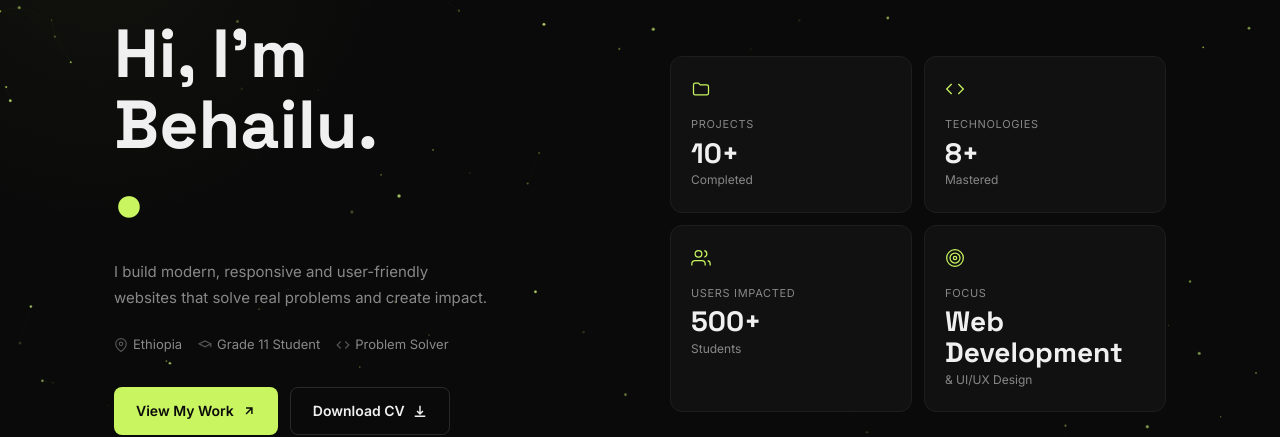
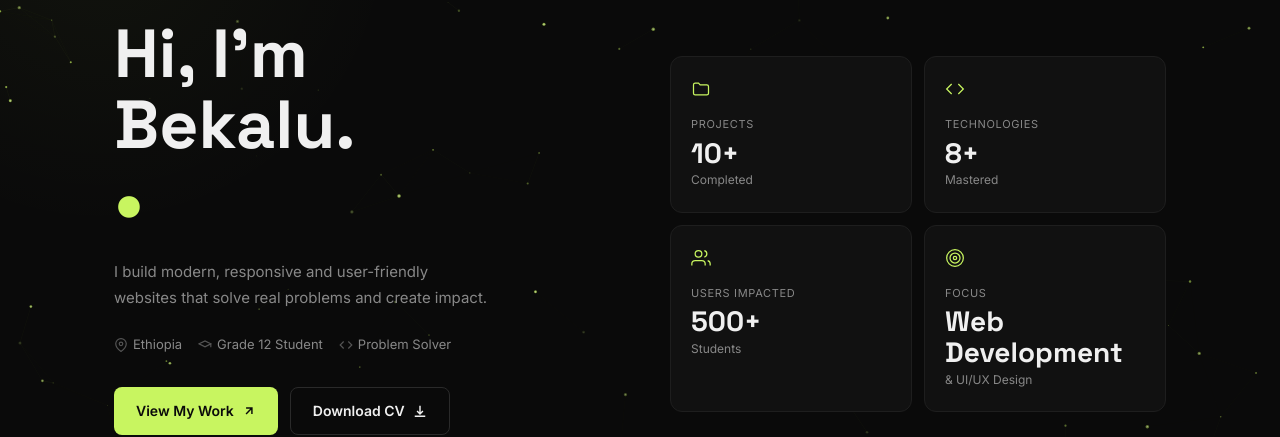
Before and after one commit to BehailuBerhanu/nexus-portfolio, a React (Vite) app: page / in a window 1280 px wide. Shown: the part 166-603 px from the top of the page. Built offline with nearby package versions, Linux system fonts and the light colour scheme.

Commit message:
Update data.js

```diff
--- a/src/data.js
+++ b/src/data.js
@@ -7,22 +7,22 @@ import heroImg from './assets/hero.png'
 export { heroImg }
 
 export const personalInfo = {
-  name: "Behailu Berhanu",
+  name: "Bekalu Berhanu",
   initials: "B/",
   title: "Frontend Developer & UI/UX Designer",
   tagline: "I build modern, responsive and user-friendly websites that solve real problems and create impact.",
   location: "Ethiopia",
-  grade: "Grade 11 Student",
+  grade: "Grade 12 Student",
   role: "Problem Solver",
-  email: "behailuberhanu2025@gmail.com",
+  email: "bekaluberhanu1@gmail.com",
   phone: "+251 965 290 735",
-  signature: "Behailu Berhanu",
+  signature: "Bekalu Berhanu",
   cvLink: "#",
   socials: [
     { label: "GitHub", icon: "github", url: "https://github.com/" },
     { label: "LinkedIn", icon: "linkedin", url: "https://linkedin.com/" },
     { label: "Telegram", icon: "telegram", url: "https://t.me/" },
-    { label: "Email", icon: "email", url: "mailto:behailuberhanu2025@gmail.com" },
+    { label: "Email", icon: "email", url: "bekaluberhanu1@gmail.com" },
   ],
 };
 
@@ -35,7 +35,7 @@ export const stats = [
 
 export const aboutInfo = {
   headline: "A student. A builder.\nA dreamer from Ethiopia.",
-  bio: "I'm a Grade 11 student passionate about technology, design and solving real-world problems. I love turning ideas into meaningful digital products. When I'm not coding, I'm leading my club, learning about AI or improving my designs.",
+  bio: "I'm a Grade 12 student passionate about technology, design and solving real-world problems. I love turning ideas into meaningful digital products. When I'm not coding, I'm leading my club, learning about AI or improving my designs.",
   age: 16,
   from: "Ethiopia",
   fromSub: "Central Ethiopia",
```
